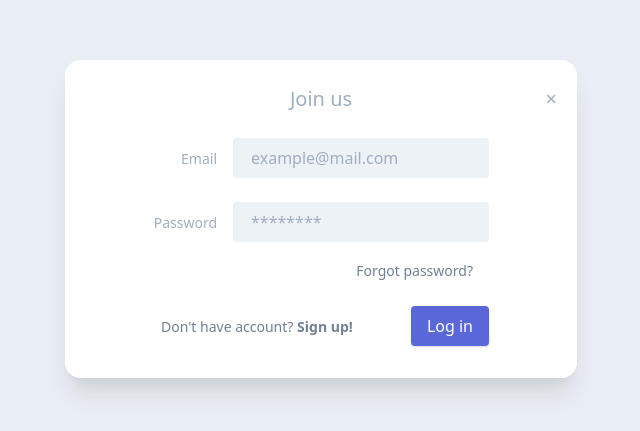
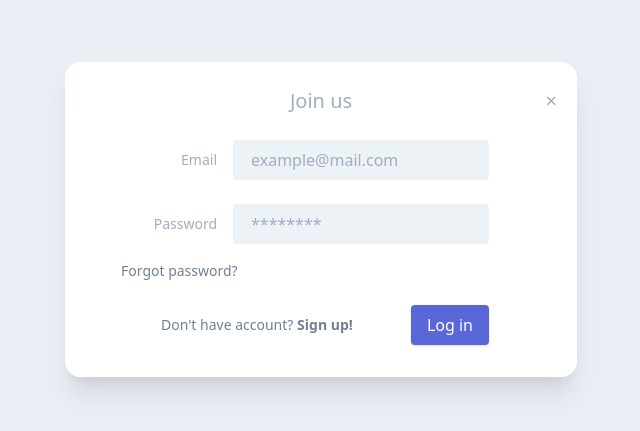
Before and after one commit to embarq/tweeter, a Next.js app: page / in a window 1280 px wide. Shown: the part 181-612 px from the top of the page, without its empty margins (319-959 px from the left). Built offline with nearby package versions, Linux system fonts and the light colour scheme; no server answers.

Commit message:
convert button styles to tailwind components

```diff
--- a/components/button.jsx
+++ b/components/button.jsx
@@ -1,8 +1,8 @@
 import classNames from 'classnames'
 import Loader from './loader'
 
-const defaultStyles = 'flex items-center shadow bg-indigo-600 hover:bg-indigo-500 focus:shadow-outline focus:outline-none text-white py-2 px-4 rounded'
-const clearStyles = 'text-gray-600 hover:text-gray-700 hover:bg-gray-100 focus:shadow-outline focus:outline-none py-2 px-4 rounded'
+const defaultStyles = 'btn hover:bg-indigo-500 focus:shadow-outline focus:outline-none'
+const clearStyles = 'btn-clear hover:text-gray-700 hover:bg-gray-100 focus:shadow-outline focus:outline-none'
 
 export default function Button({className, children, kind, loading, ...props}) {
   const buttonStyle = kind === 'clear' ? clearStyles : defaultStyles
--- a/styles/index.css
+++ b/styles/index.css
@@ -23,6 +23,14 @@
   @apply w-full py-2 px-4 text-gray-700 leading-tight rounded border-2 border-transparent appearance-none;
 }
 
+.btn {
+  @apply flex items-center shadow bg-indigo-600 text-white py-2 px-4 rounded
+}
+
+.btn-clear {
+  @apply flex items-center py-2 px-4 rounded text-gray-600
+}
+
 /* Start purging... */
 @tailwind utilities;
 /* Stop purging. */
```
